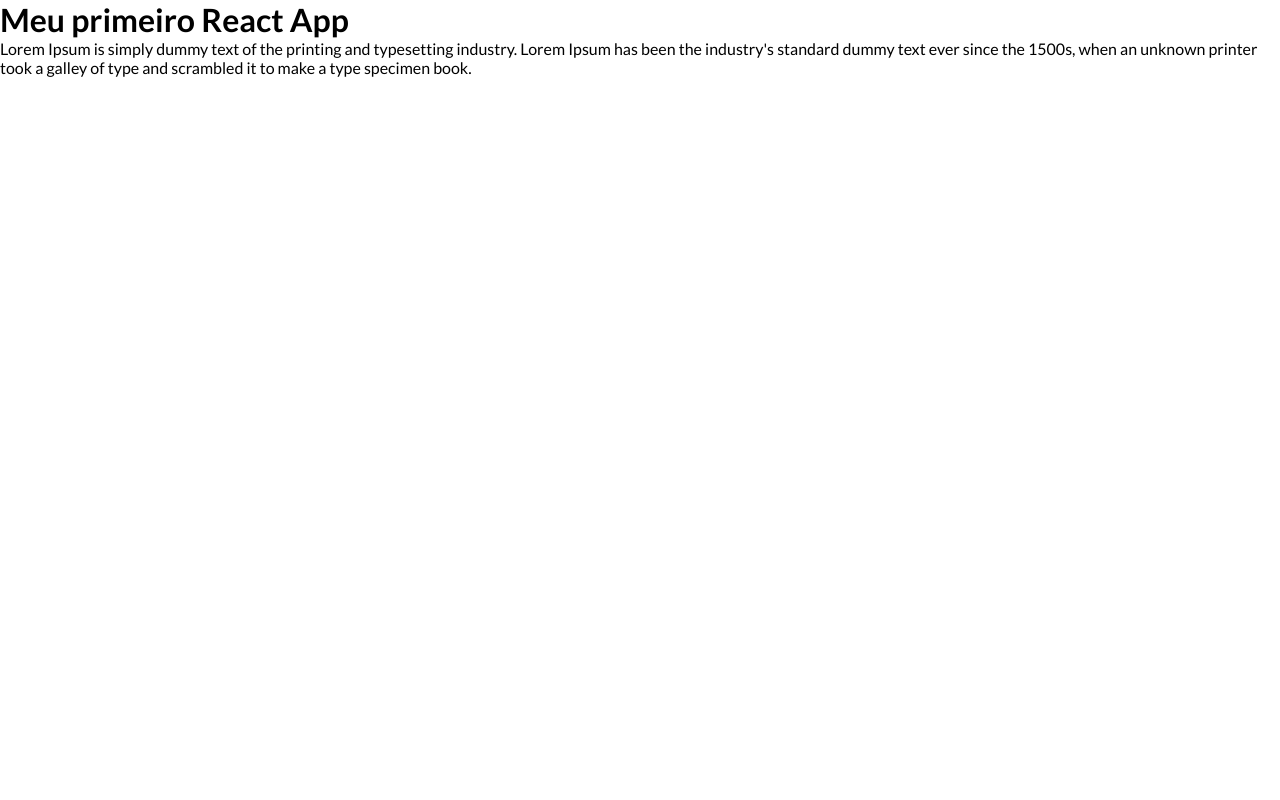
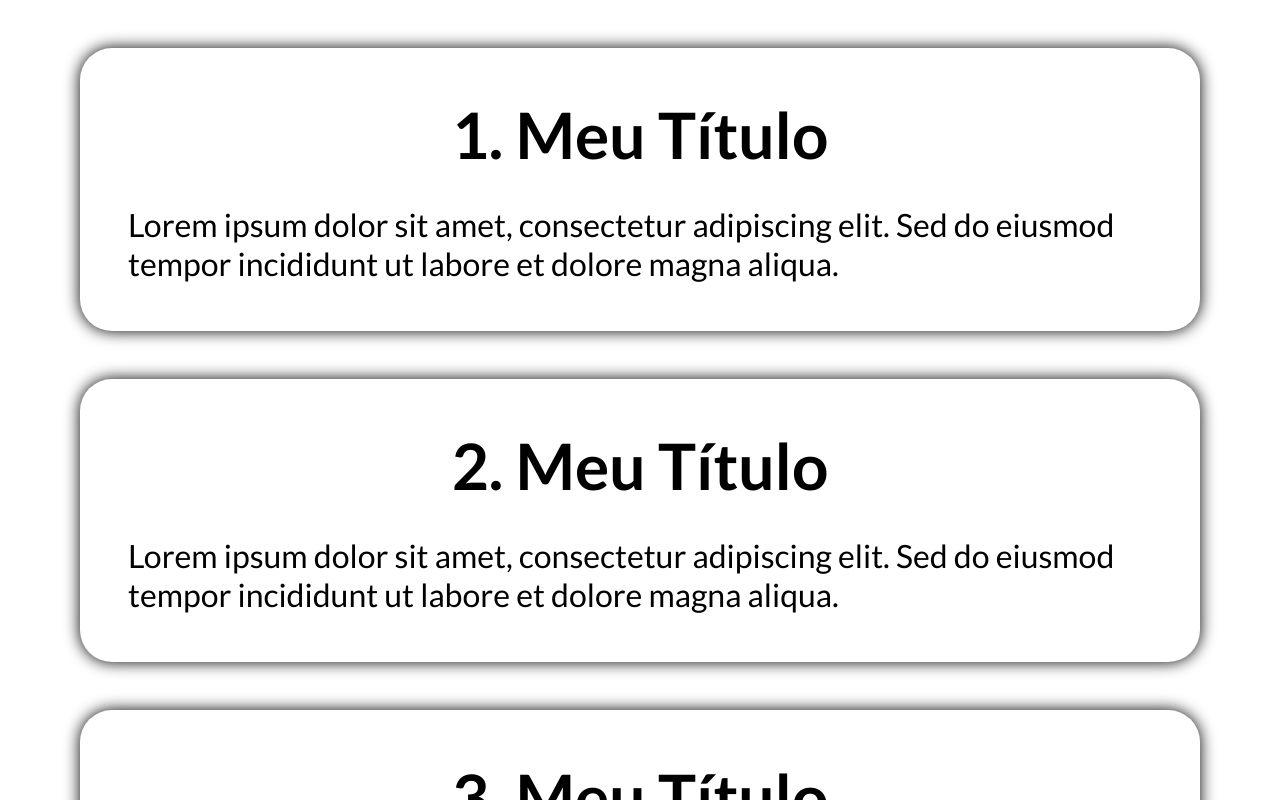
Before and after one commit to julys101/ppi2025, a React (Vite) app: page / in a window 1280 px wide. Shown: the top 800 px of the page. Built offline with nearby package versions, Linux system fonts and the light colour scheme.

Commit message:
Aula 23/05/25 -  Props, Children e renderização usando map

```diff
--- a/src/App.jsx
+++ b/src/App.jsx
@@ -1,16 +1,31 @@
 import "./styles/theme.css";
 import "./styles/global.css";
 
+import { MyText } from "./components/MyText";
+
 export default function App() {
+
+  const texts = [
+    {
+      title: "Meu Título",
+      text: "Lorem ipsum dolor sit amet, consectetur adipiscing elit. Sed do eiusmod tempor incididunt ut labore et dolore magna aliqua."
+    },
+    {
+      title: "Meu Título",
+      text: "Lorem ipsum dolor sit amet, consectetur adipiscing elit. Sed do eiusmod tempor incididunt ut labore et dolore magna aliqua."
+    },
+    {
+      title: "Meu Título",
+      text: "Lorem ipsum dolor sit amet, consectetur adipiscing elit. Sed do eiusmod tempor incididunt ut labore et dolore magna aliqua."
+    }
+  ];
   return (
-    <div>
-      <h1>Meu primeiro React App</h1>
-      <p>
-        Lorem Ipsum is simply dummy text of the printing and typesetting
-        industry. Lorem Ipsum has been the industry's standard dummy text ever
-        since the 1500s, when an unknown printer took a galley of type and
-        scrambled it to make a type specimen book.
-      </p>
-    </div>
+    <>
+        {texts.map((text, index) => (
+          <MyText key={index} title={`${index + 1}. ${text.title}`}>
+            {text.text}
+          </MyText>
+        ))}
+    </>
   );
 }
--- /dev/null
+++ b/src/components/MyText.jsx
@@ -0,0 +1,12 @@
+import styles from './MyText.module.css';
+
+export function MyText ({title, children}) {
+  return (
+    <div className={styles.container}>
+        <div className={styles.div}>
+        <h1 className={styles.title}>{title}</h1>
+    <p className={styles.text}>{children}</p>
+    </div>
+    </div>
+  );
+}
--- /dev/null
+++ b/src/components/MyText.module.css
@@ -0,0 +1,25 @@
+.container {
+    margin: 0 auto;
+    max-width: 80rem;
+}
+
+
+.div {
+  background-color: var(--primary);
+  box-shadow: 0 0 1rem #000;
+  margin: 3rem 5rem;
+  padding: 3rem;
+  border-radius: 2rem;
+}
+
+.title {
+  font-weight: bolder;
+  font-size: 4rem;
+  color: var(--primary-contrast-dark);
+  text-align: center;
+  margin-bottom: 2rem;
+}
+
+.text {
+  font-size: 2rem;
+}
--- a/src/styles/global.css
+++ b/src/styles/global.css
@@ -1,19 +1,18 @@
-@import url('https://fonts.googleapis.com/css2?family=Lato:ital,wght@0,100;0,300;0,400;0,700;0,900;1,100;1,300;1,400;1,700;1,900&display=swap');
-
+@import url("https://fonts.googleapis.com/css2?family=Lato:ital,wght@0,100;0,300;0,400;0,700;0,900;1,100;1,300;1,400;1,700;1,900&display=swap");
 
 * {
-    margin: 0;
-    padding: 0;
-    box-sizing:border-box;
+  margin: 0;
+  padding: 0;
+  box-sizing: border-box;
 }
 
 html {
-    font-size: 62,5%;
+  font-size: 62, 5%;
 }
 
 body {
-    font-family: "Lato", system-ui, -apple-system, BlinkMacSystemFont, 'Segoe UI',
-      Roboto, Oxygen, Ubuntu, Cantarell, 'Open Sans', 'Helvetica Neue', sans-serif;
-background-color: var(--primary-dark);
-color: var(primary);
+  font-family: "Lato", system-ui, -apple-system, BlinkMacSystemFont, "Segoe UI",
+    Roboto, Oxygen, Ubuntu, Cantarell, "Open Sans", "Helvetica Neue", sans-serif;
+  background-color: var(--primary-light);
+  color: var(--primary);
 }
--- a/src/styles/theme.css
+++ b/src/styles/theme.css
@@ -1,8 +1,8 @@
 root {
 --primary: #7180acff;
---primary-light: #2b4570ff;
---primary-dark: #e6e8e6ff;
---primary-contrast: #590925ff;
+--primary-dark: #2b4570ff;
+--primary-light: #e6e8e6ff;
+--primary-contrast-dark: #590925ff;
 
 --gray-50: #f9fafb;
 --gray-100: #f3f4f6;
```
